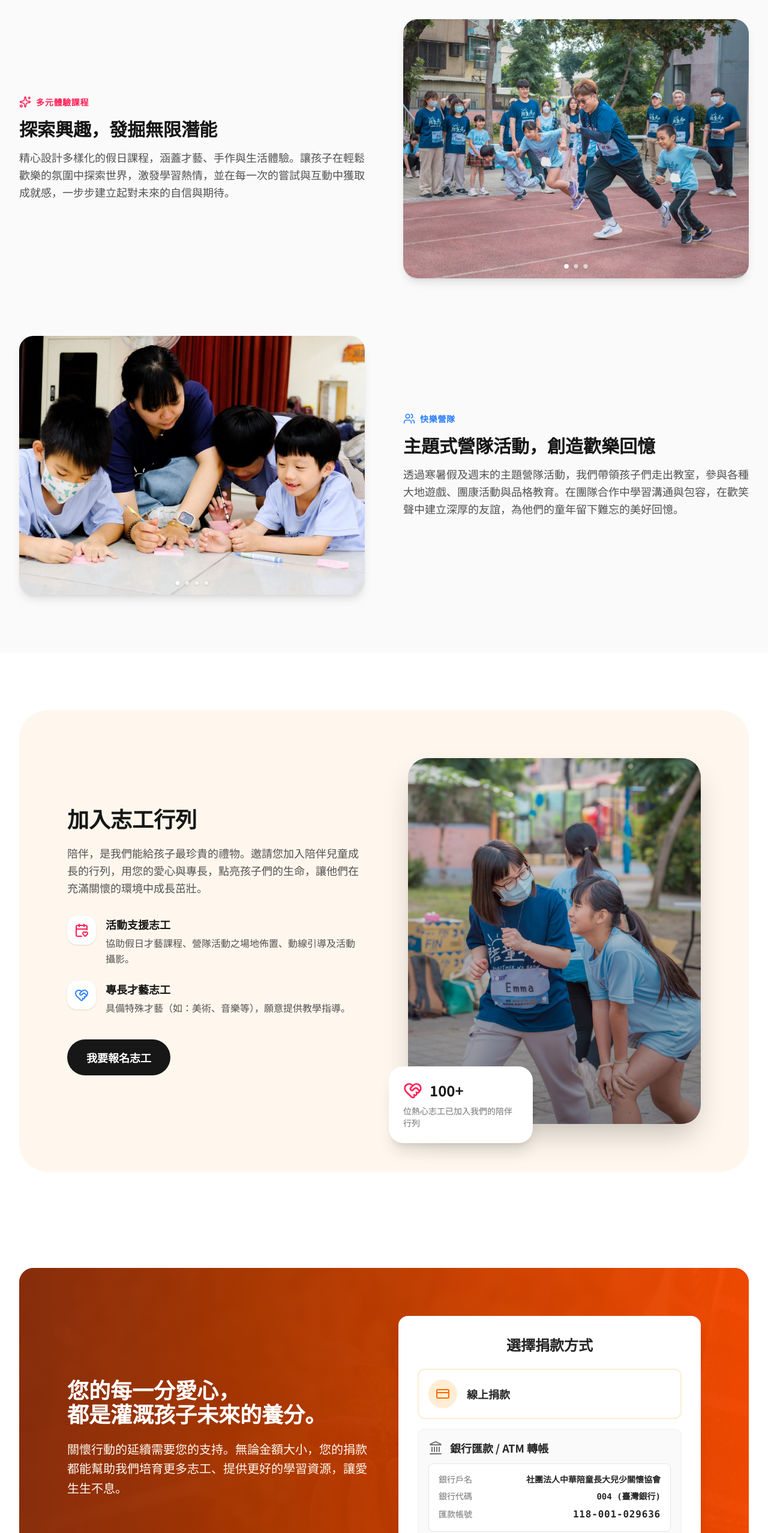
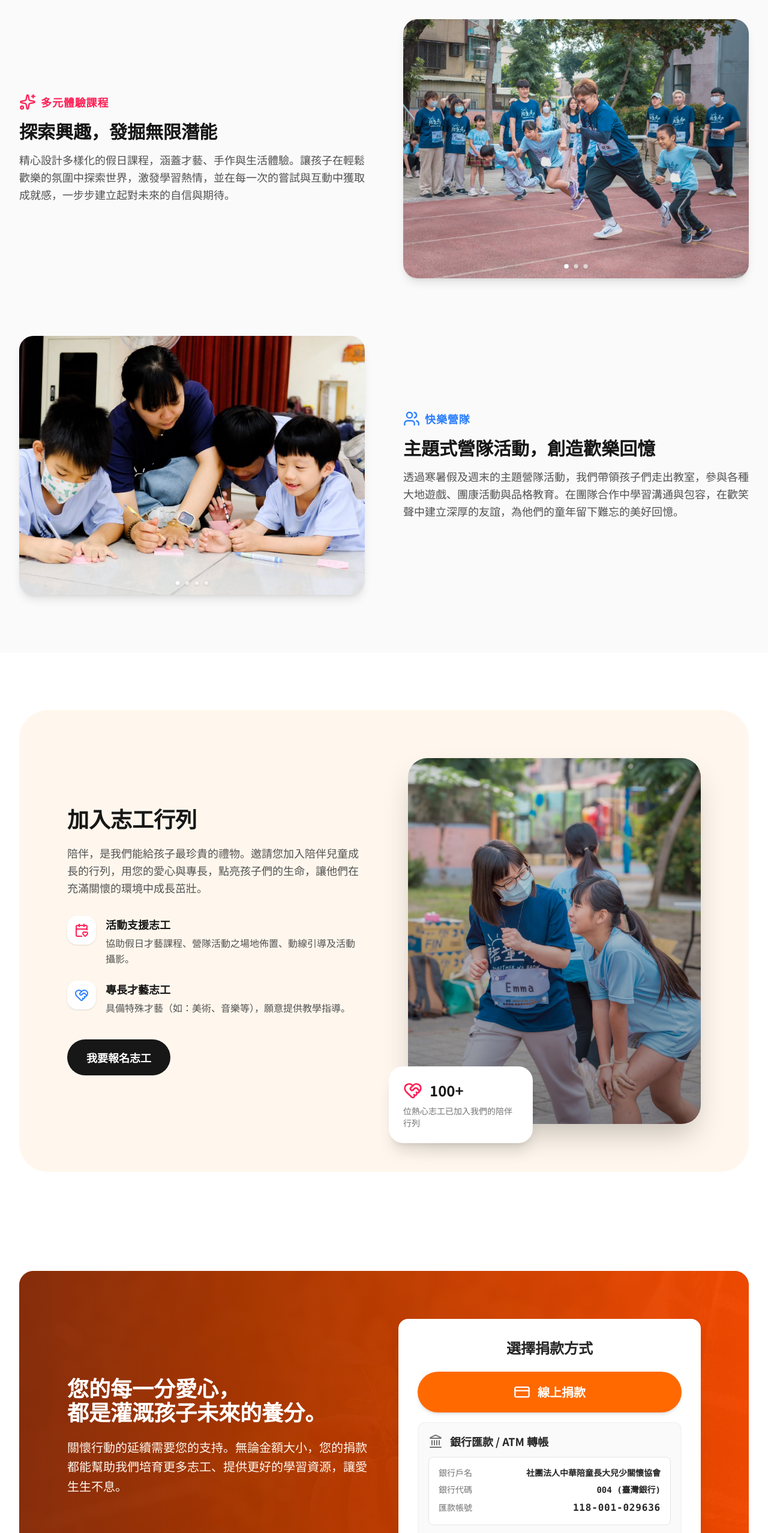
Before and after one commit to ausans1212-dot/twgrow, a React (Vite) app: page / in a window 1280 px wide. Shown: the part 2998-5554 px from the top of the page at 60% size. Built offline with nearby package versions, Linux system fonts and the light colour scheme.

Commit message:
Here are key actions taken for the app:
edit
Edited 1 file
src/components/Services.tsx
check_circle
build
Built

```diff
--- a/src/components/Activities.tsx
+++ b/src/components/Activities.tsx
@@ -99,8 +99,8 @@ export default function Activities() {
               viewport={{ once: true }}
               className="order-2 lg:order-1"
             >
-              <div className="inline-flex items-center gap-2 text-rose-500 font-semibold tracking-wider uppercase text-sm mb-4">
-                <Sparkles className="w-5 h-5" />
+              <div className="inline-flex items-center gap-2 text-rose-500 font-bold tracking-wider uppercase text-base sm:text-lg mb-4">
+                <Sparkles className="w-6 h-6 sm:w-7 sm:h-7" />
                 <span>多元體驗課程</span>
               </div>
               <h3 className="text-2xl md:text-3xl font-bold text-neutral-900 mb-4">
@@ -140,8 +140,8 @@ export default function Activities() {
               whileInView={{ opacity: 1, y: 0 }}
               viewport={{ once: true }}
             >
-              <div className="inline-flex items-center gap-2 text-blue-500 font-semibold tracking-wider uppercase text-sm mb-4">
-                <Users className="w-5 h-5" />
+              <div className="inline-flex items-center gap-2 text-blue-500 font-bold tracking-wider uppercase text-base sm:text-lg mb-4">
+                <Users className="w-6 h-6 sm:w-7 sm:h-7" />
                 <span>快樂營隊</span>
               </div>
               <h3 className="text-2xl md:text-3xl font-bold text-neutral-900 mb-4">
--- a/src/components/Donate.tsx
+++ b/src/components/Donate.tsx
@@ -43,14 +43,14 @@ export default function Donate() {
 
               <div className="space-y-4">
                 {/* Option 2 */}
-                <div className="p-4 border-2 border-orange-100 rounded-xl hover:border-orange-500 transition-colors cursor-pointer group flex items-center gap-4">
-                  <div className="bg-orange-100 p-3 rounded-full group-hover:bg-orange-500 group-hover:text-white transition-colors text-orange-500">
-                    <CreditCard className="w-6 h-6" />
-                  </div>
-                  <div>
-                    <h4 className="font-bold text-lg">線上捐款</h4>
-                  </div>
-                </div>
+                <a
+                  href="#"
+                  className="w-full flex justify-center items-center gap-3 bg-orange-500 text-white px-8 py-4 md:py-5 rounded-full font-bold text-lg md:text-xl shadow-md hover:shadow-lg hover:-translate-y-0.5 hover:bg-orange-600 transition-all active:scale-95"
+                  onClick={(e) => e.preventDefault()}
+                >
+                  <CreditCard className="w-6 h-6 md:w-7 md:h-7" />
+                  <span>線上捐款</span>
+                </a>
 
                  {/* Option 3 */}
                 <div id="donate-info" className="p-4 border-2 border-neutral-100 rounded-xl bg-neutral-50 scroll-mt-28">
--- a/src/components/Services.tsx
+++ b/src/components/Services.tsx
@@ -64,12 +64,12 @@ export default function Services() {
             >
               {/* Background Image that fades in on hover */}
               <div
-                className="absolute inset-0 bg-cover bg-center opacity-0 group-hover:opacity-60 transform scale-105 group-hover:scale-100 transition-all duration-700 ease-out z-0"
+                className="absolute inset-0 bg-cover bg-center opacity-40 md:opacity-0 group-hover:opacity-60 transform scale-100 md:scale-105 group-hover:scale-100 transition-all duration-700 ease-out z-0"
                 style={{ backgroundImage: `url(${service.image})` }}
               />
 
               {/* Overlay gradient to keep text readable */}
-              <div className="absolute inset-0 bg-gradient-to-r from-white via-white/90 to-transparent group-hover:via-white/80 z-0 transition-colors duration-500"></div>
+              <div className="absolute inset-0 bg-gradient-to-r from-white/95 via-white/80 to-transparent md:from-white md:via-white/90 group-hover:via-white/80 z-0 transition-colors duration-500"></div>
 
               {/* Card Content with translate right on hover */}
               <div className="relative p-8 z-10 transform group-hover:translate-x-2 transition-transform duration-500 ease-out flex-1 flex flex-col">
```
